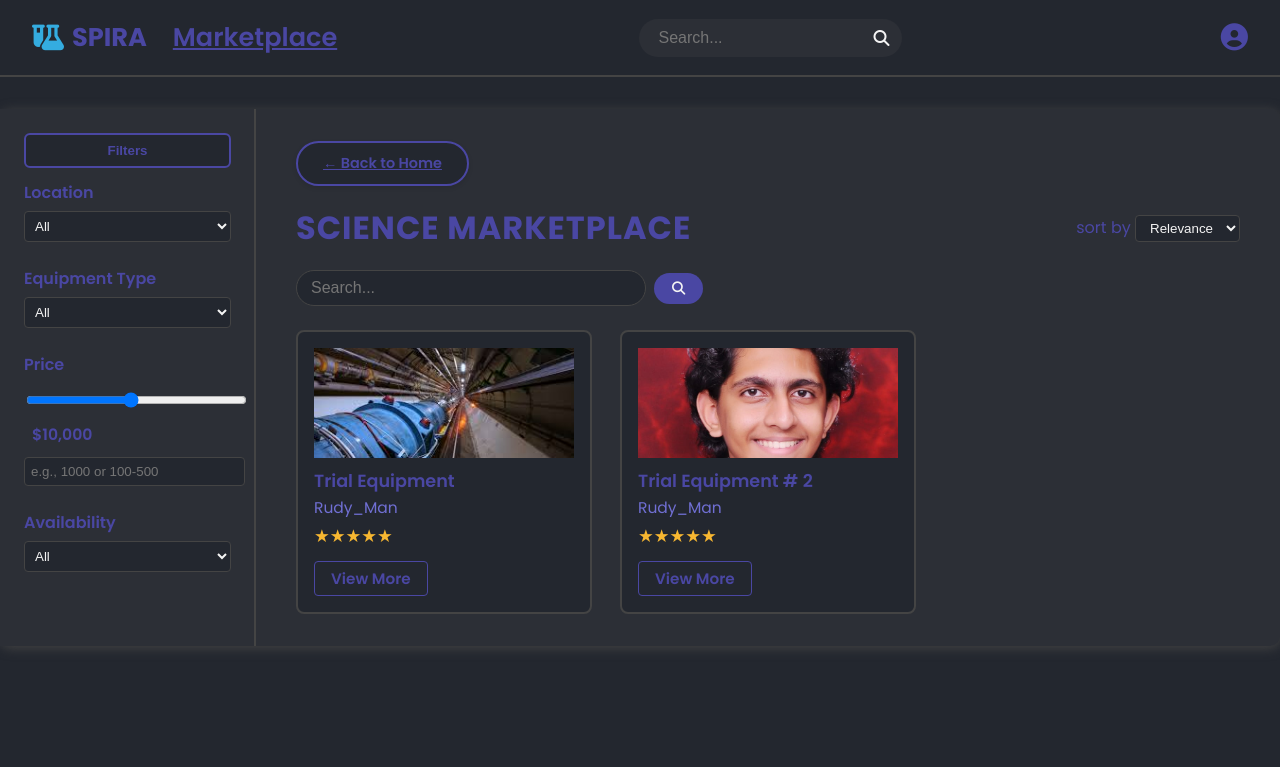
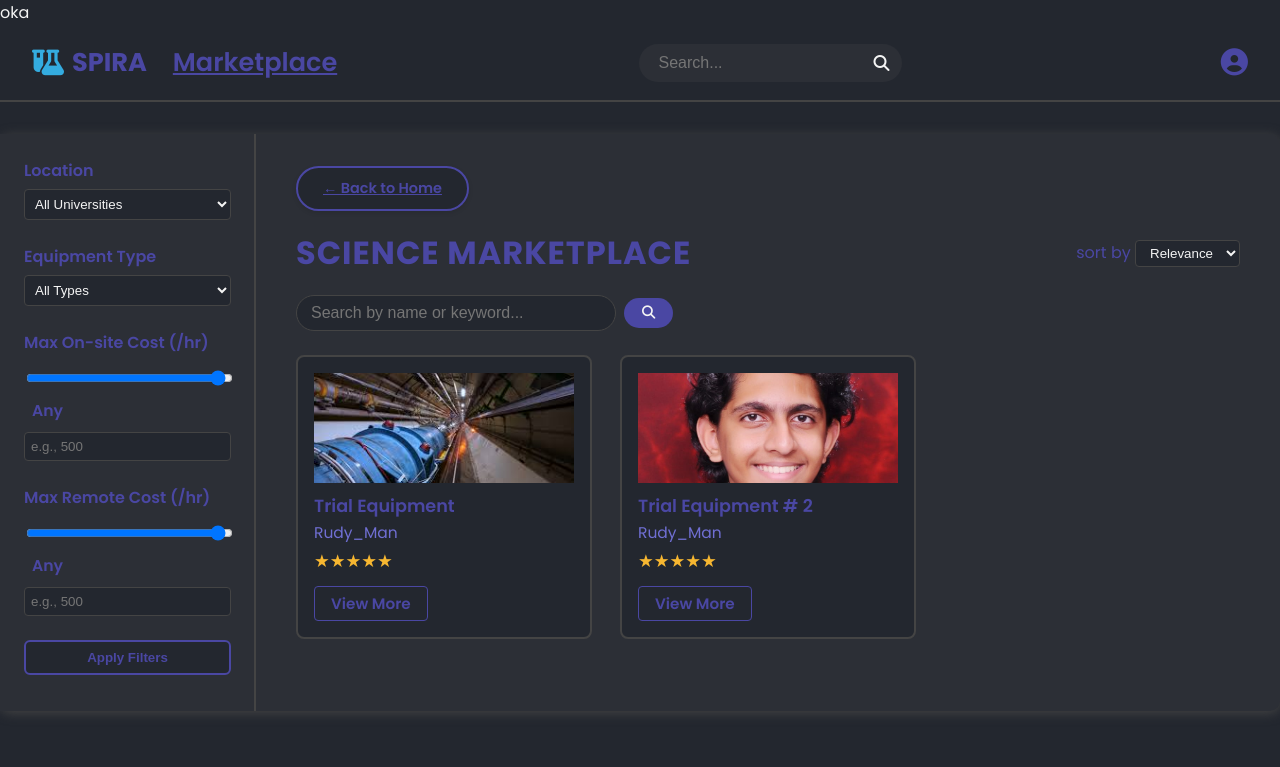
Before and after one commit to Rudy-Man/SPIRA, a Flask app: page /market in a window 1280 px wide. Shown: the top 767 px of the page. Run offline with Flask 3, Linux system fonts and the light colour scheme.

Commit message:
marketplace changes

```diff
--- a/app.py
+++ b/app.py
@@ -1,6 +1,8 @@
 import os
 import json
 from flask import Flask, render_template, redirect, url_for, flash, request
+from sqlalchemy import or_, func
+import math
 from werkzeug.utils import secure_filename
 from config import Config
 from models import db, User, Equipment, Booking
@@ -63,17 +65,17 @@
     if form.validate_on_submit():
         user = User.query.filter_by(email=form.email.data).first()
         if user is None or not user.check_password(form.password.data):
-            flash('Invalid email or password')
+            flash('Invalid email or password', 'error')
             return redirect(url_for('login'))
         login_user(user, remember=form.remember_me.data)
 
         # --- ADD THIS LOGIC ---
         # Check if the user is a university and redirect accordingly
         if user.is_university:
-            flash(f'Welcome, {user.username}!')
+            flash(f'Welcome, {user.username}!', 'success')
             return redirect(url_for('my_equipment'))
         else:
-            flash(f'Welcome back, {user.username}!')
+            flash(f'Welcome back, {user.username}!', 'success')
             return redirect(url_for('index'))
 
     return render_template('login.html', title='Sign In', form=form)
@@ -95,7 +97,7 @@
             user.is_university = True
         db.session.add(user)
         db.session.commit()
-        flash('Congratulations, you are now a registered user!')
+        flash('Congratulations, you are now a registered user!', 'success')
         return redirect(url_for('login'))
     return render_template('register.html', title='Register', form=form)
 
@@ -127,7 +129,7 @@
             db.session.commit()
 
         login_user(user)
-        flash(f'Successfully logged in with Google, {user.username}!')
+        flash(f'Successfully logged in with Google, {user.username}!', 'success')
 
         # --- ADD THIS LOGIC ---
         if user.is_university:
@@ -135,7 +137,7 @@
         else:
             return redirect(url_for('index'))
 
-    flash('Google Sign-In failed.')
+    flash('Google Sign-In failed.', 'error')
     return redirect(url_for('login'))
 
 @app.route('/register_equipment', methods=['GET', 'POST'])
@@ -143,7 +145,7 @@
 def register_equipment():
     # Only allow universities to access this page
     if not current_user.is_university:
-        flash('Only university accounts can list equipment.')
+        flash('Only university accounts can list equipment.', 'warning')
         return redirect(url_for('index'))
 
     form = EquipmentForm()
@@ -192,7 +194,7 @@
 
         db.session.add(new_equipment)
         db.session.commit()
-        flash('Your equipment has been listed successfully!')
+        flash('Your equipment has been listed successfully!', 'success')
         return redirect(url_for('market'))
 
     return render_template('equip_regis.html', title='Register Equipment', form=form)
@@ -211,14 +213,87 @@
 
 @app.route('/market')
 def market():
-    all_equipment = Equipment.query.all()
-    return render_template('market.html', title='Marketplace', equipment_list=all_equipment)
+    # Get filter values from query string, providing defaults
+    search_term = request.args.get('search', '').strip()
+    category = request.args.get('category', '')
+    university_id_str = request.args.get('university_id', '')
+
+    # Find the global maximum costs to set the slider range dynamically
+    global_max_onsite = db.session.query(func.max(Equipment.cost_onsite)).scalar() or 0
+    global_max_remote = db.session.query(func.max(Equipment.cost_remote)).scalar() or 0
+
+    # Round up to the nearest 50 for a cleaner slider, with a sensible minimum.
+    slider_max_onsite = max(2000, math.ceil(global_max_onsite / 50) * 50)
+    slider_max_remote = max(2000, math.ceil(global_max_remote / 50) * 50)
+
+    # Get slider values from request, defaulting to the max value (which means "Any")
+    max_cost_onsite_str = request.args.get('max_cost_onsite', str(slider_max_onsite))
+    max_cost_remote_str = request.args.get('max_cost_remote', str(slider_max_remote))
+    university_id = int(university_id_str) if university_id_str.isdigit() else None
+
+    try:
+        max_cost_onsite = float(max_cost_onsite_str)
+        # If the slider is at its max, it means "Any", so we don't apply this filter.
+        if max_cost_onsite >= slider_max_onsite:
+            max_cost_onsite = None
+    except (ValueError, TypeError):
+        max_cost_onsite = None
+
+    try:
+        max_cost_remote = float(max_cost_remote_str)
+        if max_cost_remote >= slider_max_remote:
+            max_cost_remote = None
+    except (ValueError, TypeError):
+        max_cost_remote = None
+
+    # Start with a base query and join with User to access university name easily
+    query = Equipment.query.join(User).order_by(Equipment.name)
+
+    # Apply search term filter (on equipment name and description)
+    if search_term:
+        search_filter = f'%{search_term}%'
+        query = query.filter(
+            or_(
+                Equipment.name.ilike(search_filter),
+                Equipment.description.ilike(search_filter)
+            )
+        )
+
+    # Apply category filter
+    if category:
+        query = query.filter(Equipment.category == category)
+
+    # Apply university filter
+    if university_id:
+        query = query.filter(Equipment.university_id == university_id)
+
+    # Apply cost filters only if a max value is set
+    if max_cost_onsite is not None:
+        # Filter for equipment that has a defined on-site cost less than or equal to the max
+        query = query.filter(Equipment.cost_onsite != None, Equipment.cost_onsite <= max_cost_onsite)
+
+    if max_cost_remote is not None:
+        # Filter for equipment that has a defined remote cost less than or equal to the max
+        query = query.filter(Equipment.cost_remote != None, Equipment.cost_remote <= max_cost_remote)
+
+    filtered_equipment = query.all()
+
+    # Get all universities to populate the filter dropdown
+    all_universities = User.query.filter_by(is_university=True).order_by(User.username).all()
+
+    return render_template('market.html', title='Marketplace', equipment_list=filtered_equipment,
+                           universities=all_universities, search_term=search_term,
+                           selected_category=category, selected_university_id=university_id,
+                           slider_max_onsite=slider_max_onsite,
+                           slider_max_remote=slider_max_remote,
+                           selected_max_cost_onsite=float(max_cost_onsite_str),
+                           selected_max_cost_remote=float(max_cost_remote_str))
 
 @app.route('/my_equipment')
 @login_required
 def my_equipment():
     if not current_user.is_university:
-        flash('This page is for university accounts only.')
+        flash('This page is for university accounts only.', 'warning')
         return redirect(url_for('index'))
 
     # Fetch equipment listed by the currently logged-in university
@@ -243,7 +318,7 @@
         db.session.add(new_booking)
         db.session.commit()
 
-        flash('Your request has been sent to the university!')
+        flash('Your request has been sent to the university!', 'success')
         # This will eventually redirect to a page for Step 3 (Processing)
         return redirect(url_for('equipment_info', equipment_id=equipment.id))
 
@@ -256,7 +331,7 @@
     booking = Booking.query.get_or_404(booking_id)
     # Security check: ensure the current user is the university that owns the equipment
     if not current_user.is_university or booking.equipment.university_id != current_user.id:
-        flash('You do not have permission to manage this booking.')
+        flash('You do not have permission to manage this booking.', 'error')
         return redirect(url_for('my_equipment'))
 
     form = UniversityApprovalForm()
@@ -268,7 +343,7 @@
             booking.university_notes = form.university_notes.data
 
         db.session.commit()
-        flash('Booking has been updated successfully.')
+        flash('Booking has been updated successfully.', 'success')
         return redirect(url_for('my_equipment'))
 
     # Pre-populate form on GET request
--- a/templates/market.html
+++ b/templates/market.html
@@ -1,4 +1,4 @@
-<!DOCTYPE html>
+oka<!DOCTYPE html>
 <html lang="en">
 <head>
     <meta charset="UTF-8">
@@ -102,27 +102,42 @@
             <a href="{{ url_for('register_equipment') }}" class="btn btn-secondary" style="font-size: 1rem; padding: 8px 18px; margin-left: 18px;">List Your Equipment</a>
         {% endif %}
     </div>
+    <form method="GET" action="{{ url_for('market') }}">
     <div class="main-flex">
         <aside class="sidebar">
-            <button class="filter-btn">Filters</button>
                 <div class="filter-section">
-                <label class="filter-label">Location</label>
-                <select class="filter-select"><option>All</option><option>University A</option><option>University B</option></select>
+                    <label class="filter-label" for="university_id">Location</label>
+                    <select class="filter-select" name="university_id" id="university_id">
+                        <option value="">All Universities</option>
+                        {% for uni in universities %}
+                            <option value="{{ uni.id }}" {% if uni.id == selected_university_id %}selected{% endif %}>{{ uni.username }}</option>
+                        {% endfor %}
+                    </select>
                 </div>
                 <div class="filter-section">
-                <label class="filter-label">Equipment Type</label>
-                <select class="filter-select"><option>All</option><option>Physics</option><option>Chemistry</option><option>Biology</option><option>Computer Science</option></select>
+                    <label class="filter-label" for="category">Equipment Type</label>
+                    <select class="filter-select" name="category" id="category">
+                        <option value="">All Types</option>
+                        <option value="physics" {% if selected_category == 'physics' %}selected{% endif %}>Physics</option>
+                        <option value="chemistry" {% if selected_category == 'chemistry' %}selected{% endif %}>Chemistry</option>
+                        <option value="biology" {% if selected_category == 'biology' %}selected{% endif %}>Biology</option>
+                        <option value="cs" {% if selected_category == 'cs' %}selected{% endif %}>Computer Science</option>
+                        <option value="other" {% if selected_category == 'other' %}selected{% endif %}>Other</option>
+                    </select>
                 </div>
                 <div class="filter-section">
-                <label class="filter-label">Price</label>
-                <input class="filter-range" id="price-range" type="range" min="1000" max="20000" value="10000" step="100">
-                <span id="price-value" style="font-size:0.98em; color:#4a47a3; font-weight:600; margin-left:8px;">$10,000</span>
-                <input class="filter-select" id="price-filter-text" type="text" placeholder="e.g., 1000 or 100-500" style="width: 90%; margin-top: 10px;">
+                    <label class="filter-label" for="max_cost_onsite">Max On-site Cost (/hr)</label>
+                    <input class="filter-range" id="cost-onsite-range" name="max_cost_onsite" type="range" min="0" max="{{ slider_max_onsite }}" value="{{ selected_max_cost_onsite }}" step="50">
+                    <span id="cost-onsite-value" style="font-size:0.98em; color:#4a47a3; font-weight:600; margin-left:8px;"></span>
+                    <input class="filter-select" id="cost-onsite-text" type="number" placeholder="e.g., 500" style="width: 90%; margin-top: 10px;">
                 </div>
                 <div class="filter-section">
-                <label class="filter-label">Availability</label>
-                <select class="filter-select"><option>All</option><option>Available</option><option>Unavailable</option></select>
+                    <label class="filter-label" for="max_cost_remote">Max Remote Cost (/hr)</label>
+                    <input class="filter-range" id="cost-remote-range" name="max_cost_remote" type="range" min="0" max="{{ slider_max_remote }}" value="{{ selected_max_cost_remote }}" step="50">
+                    <span id="cost-remote-value" style="font-size:0.98em; color:#4a47a3; font-weight:600; margin-left:8px;"></span>
+                    <input class="filter-select" id="cost-remote-text" type="number" placeholder="e.g., 500" style="width: 90%; margin-top: 10px;">
                 </div>
+                <button type="submit" class="filter-btn">Apply Filters</button>
         </aside>
         <main class="main-content">
             <a href="{{ url_for('index') }}" class="btn btn-secondary" style="margin-bottom: 18px; display: inline-block;">&larr; Back to Home</a>
@@ -131,8 +146,8 @@
                 <span class="sort-by">sort by <select><option>Relevance</option><option>Price</option><option>Rating</option></select></span>
             </div>
             <div class="search-bar-main">
-                <input type="text" placeholder="Search...">
-                <button><i class="fas fa-search"></i></button>
+                <input type="text" name="search" placeholder="Search by name or keyword..." value="{{ search_term or '' }}">
+                <button type="submit"><i class="fas fa-search"></i></button>
             </div>
             <div class="equipment-grid">
                 {% for equipment in equipment_list %}
@@ -150,22 +165,59 @@
                         <a href="{{ url_for('equipment_info', equipment_id=equipment.id) }}" class="equip-view-btn">View More</a>
                     </div>
                 {% else %}
-                    <p>No equipment has been listed yet. Be the first!</p>
+                    <p style="color: #ccc;">No equipment found matching your criteria.</p>
                 {% endfor %}
             </div>
         </main>
     </div>
+    </form>
     <script>
-    document.addEventListener('DOMContentLoaded', function() {
-        var priceRange = document.getElementById('price-range');
-        var priceValue = document.getElementById('price-value');
-        function formatUSD(val) {
+    document.addEventListener('DOMContentLoaded', function () {
+        function setupSlider(rangeId, valueId, textId) {
+            const rangeInput = document.getElementById(rangeId);
+            const valueDisplay = document.getElementById(valueId);
+            const textInput = document.getElementById(textId);
+
+            if (!rangeInput || !valueDisplay || !textInput) return;
+
+            function formatDisplayValue(val) {
+                // Show 'Any' if the value is the max value of the slider
+                if (parseInt(val, 10) >= parseInt(rangeInput.max, 10)) {
+                    return 'Any';
+                }
                 return '$' + Number(val).toLocaleString();
             }
-        priceRange.addEventListener('input', function() {
-            priceValue.textContent = formatUSD(this.value);
-        });
-        priceValue.textContent = formatUSD(priceRange.value);
+
+            function updateFromSlider() {
+                valueDisplay.textContent = formatDisplayValue(rangeInput.value);
+                if (parseInt(rangeInput.value, 10) < parseInt(rangeInput.max, 10)) {
+                    textInput.value = rangeInput.value;
+                } else {
+                    textInput.value = '';
+                }
+            }
+
+            function updateFromText() {
+                let value = parseInt(textInput.value, 10);
+                if (isNaN(value) || textInput.value.trim() === '') {
+                    rangeInput.value = rangeInput.max;
+                } else {
+                    const min = parseInt(rangeInput.min, 10);
+                    const max = parseInt(rangeInput.max, 10);
+                    rangeInput.value = Math.max(min, Math.min(value, max));
+                }
+                valueDisplay.textContent = formatDisplayValue(rangeInput.value);
+            }
+
+            rangeInput.addEventListener('input', updateFromSlider);
+            textInput.addEventListener('input', updateFromText);
+
+            // Initial display update on page load
+            updateFromSlider();
+        }
+
+        setupSlider('cost-onsite-range', 'cost-onsite-value', 'cost-onsite-text');
+        setupSlider('cost-remote-range', 'cost-remote-value', 'cost-remote-text');
     });
     </script>
 </body>
```
Also changed, not shown: templates/base.html (+48 -4 lines). Lines whose indentation alone changed are shown as unchanged.
